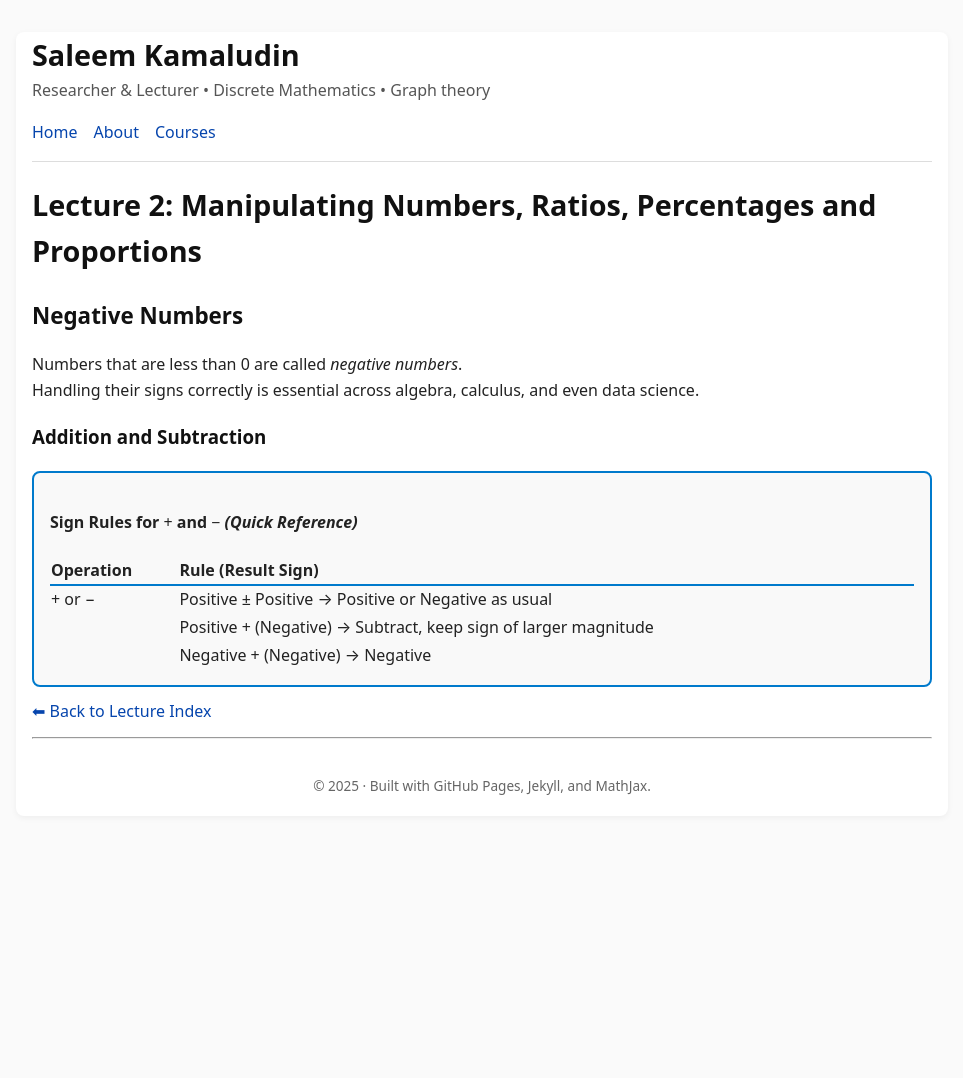
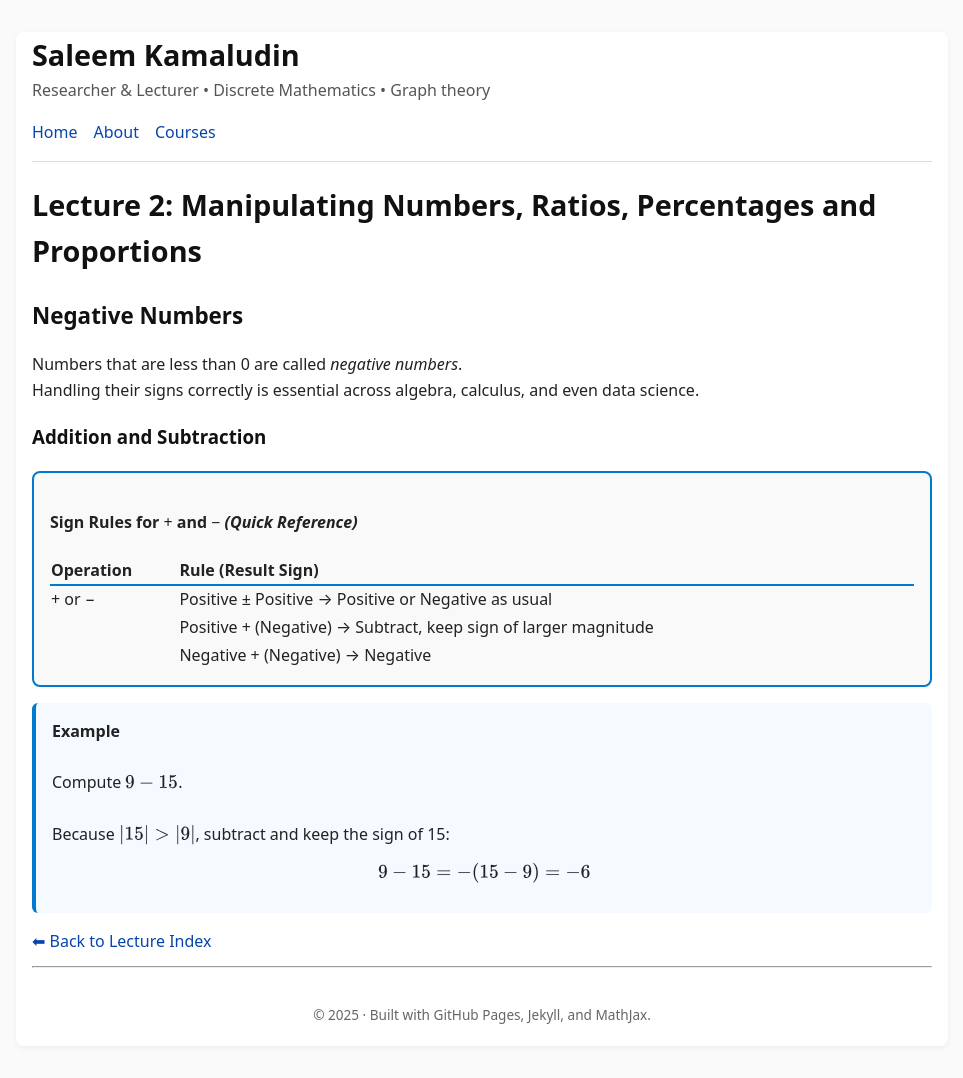
Before and after one commit to SaleemKamaludin/SaleemKamaludin.github.io, a Jekyll site: the page built from courses/math-1115/lecture-notes/lecture2.md, in a window 1280 px wide. Shown: the whole page, without its empty margins (158-1121 px from the left). Built offline with Jekyll 4.4.1, drawn with Linux system fonts in a browser that asks for light colours; before the commit the page ends 900 px from its top, so only the background shows below that.

Commit message:
Add example for computing 9 - 15 in lecture notes

```diff
--- a/courses/math-1115/lecture-notes/lecture2.md
+++ b/courses/math-1115/lecture-notes/lecture2.md
@@ -33,6 +33,12 @@ Handling their signs correctly is essential across algebra, calculus, and even d
   </table>
 </div>
 
+<div style="border-left: 4px solid #007acc; background-color: #f4faff; padding: 1em; border-radius: 6px; margin: 1em 0;">
+  <strong>Example</strong><br><br>
+  Compute \( 9 - 15 \).<br><br>
+  Because \( |15| > |9| \), subtract and keep the sign of 15:
+  <p style="text-align:center;">\( 9 - 15 = -(15 - 9) = -6 \)</p>
+</div>
 
 
 [⬅ Back to Lecture Index]({{ '/courses/math-1115/lecture-notes/' | relative_url }})
```
